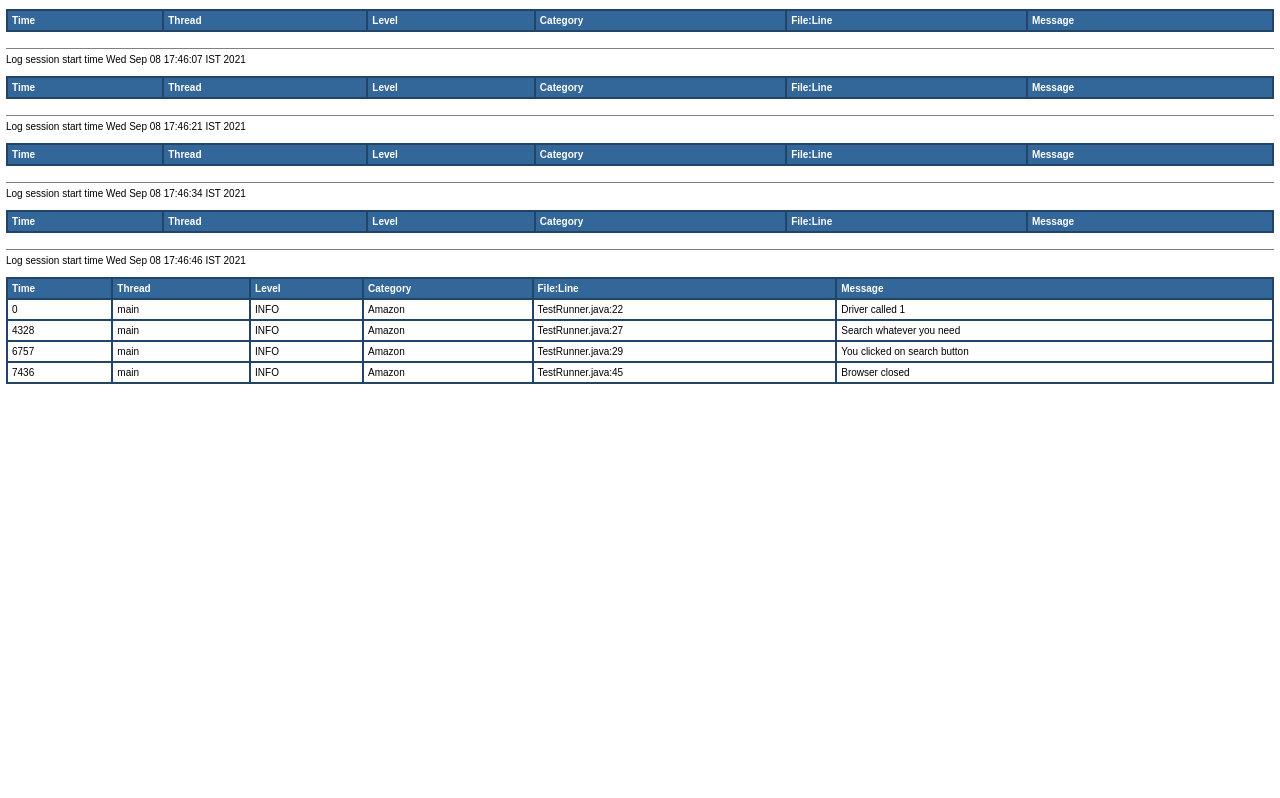
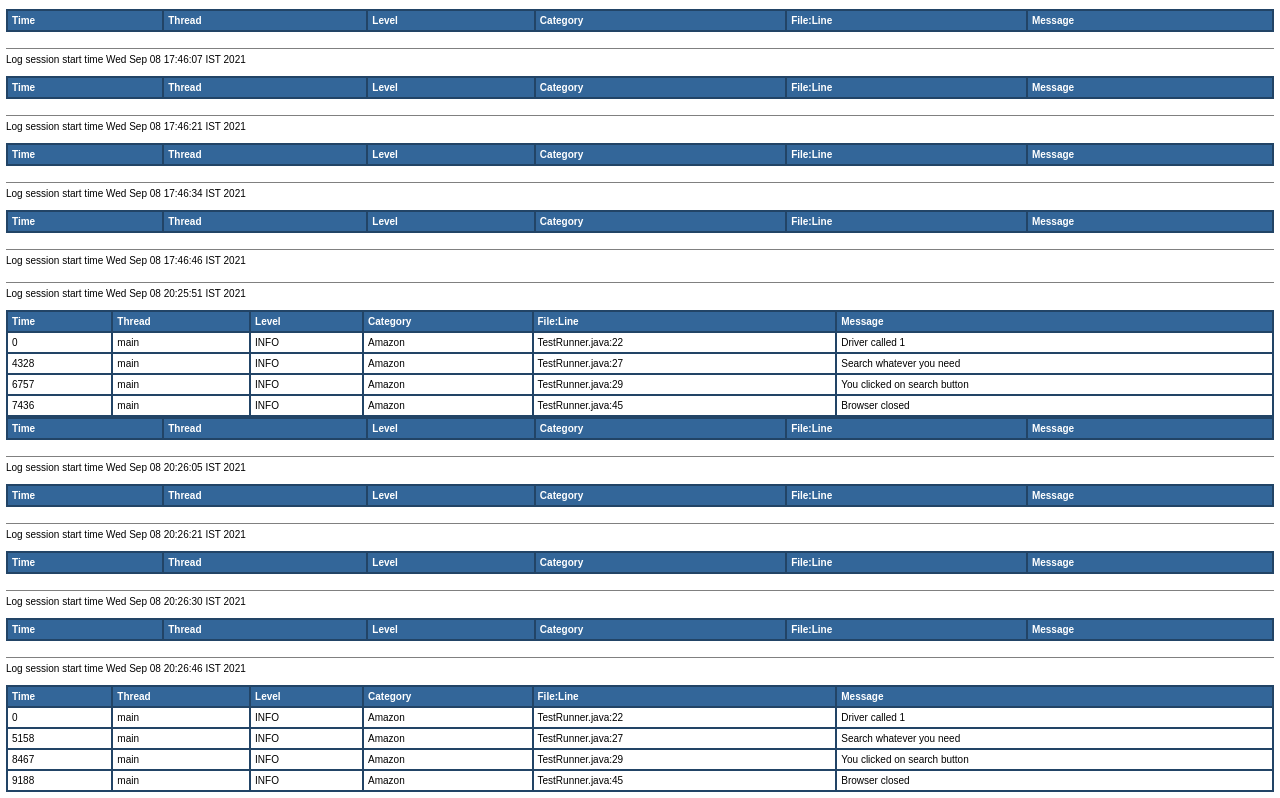
Before and after one commit to HarishAlapati/Amazonhybrid, a plain HTML site: page log/application.html in a window 1280 px wide. Shown: the part 1431-2229 px from the top of the page. Before the commit the page ends 1821 px from the top, so only its background shows below. Drawn offline with Linux system fonts and the light colour scheme.

Commit message:
Upadting all changes

```diff
--- a/log/application.html
+++ b/log/application.html
@@ -732,3 +732,167 @@ Log session start time Wed Sep 08 17:46:46 IST 2021<br>
 <td>TestRunner.java:45</td>
 <td title="Message">Browser closed</td>
 </tr>
+<!DOCTYPE HTML PUBLIC "-//W3C//DTD HTML 4.01 Transitional//EN" "http://www.w3.org/TR/html4/loose.dtd">
+<html>
+<head>
+<title>Application log</title>
+<style type="text/css">
+<!--
+body, table {font-family: arial,sans-serif; font-size: x-small;}
+th {background: #336699; color: #FFFFFF; text-align: left;}
+-->
+</style>
+</head>
+<body bgcolor="#FFFFFF" topmargin="6" leftmargin="6">
+<hr size="1" noshade>
+Log session start time Wed Sep 08 20:25:51 IST 2021<br>
+<br>
+<table cellspacing="0" cellpadding="4" border="1" bordercolor="#224466" width="100%">
+<tr>
+<th>Time</th>
+<th>Thread</th>
+<th>Level</th>
+<th>Category</th>
+<th>File:Line</th>
+<th>Message</th>
+</tr>
+</table>
+<br>
+</body></html><!DOCTYPE HTML PUBLIC "-//W3C//DTD HTML 4.01 Transitional//EN" "http://www.w3.org/TR/html4/loose.dtd">
+<html>
+<head>
+<title>Application log</title>
+<style type="text/css">
+<!--
+body, table {font-family: arial,sans-serif; font-size: x-small;}
+th {background: #336699; color: #FFFFFF; text-align: left;}
+-->
+</style>
+</head>
+<body bgcolor="#FFFFFF" topmargin="6" leftmargin="6">
+<hr size="1" noshade>
+Log session start time Wed Sep 08 20:26:05 IST 2021<br>
+<br>
+<table cellspacing="0" cellpadding="4" border="1" bordercolor="#224466" width="100%">
+<tr>
+<th>Time</th>
+<th>Thread</th>
+<th>Level</th>
+<th>Category</th>
+<th>File:Line</th>
+<th>Message</th>
+</tr>
+</table>
+<br>
+</body></html><!DOCTYPE HTML PUBLIC "-//W3C//DTD HTML 4.01 Transitional//EN" "http://www.w3.org/TR/html4/loose.dtd">
+<html>
+<head>
+<title>Application log</title>
+<style type="text/css">
+<!--
+body, table {font-family: arial,sans-serif; font-size: x-small;}
+th {background: #336699; color: #FFFFFF; text-align: left;}
+-->
+</style>
+</head>
+<body bgcolor="#FFFFFF" topmargin="6" leftmargin="6">
+<hr size="1" noshade>
+Log session start time Wed Sep 08 20:26:21 IST 2021<br>
+<br>
+<table cellspacing="0" cellpadding="4" border="1" bordercolor="#224466" width="100%">
+<tr>
+<th>Time</th>
+<th>Thread</th>
+<th>Level</th>
+<th>Category</th>
+<th>File:Line</th>
+<th>Message</th>
+</tr>
+</table>
+<br>
+</body></html><!DOCTYPE HTML PUBLIC "-//W3C//DTD HTML 4.01 Transitional//EN" "http://www.w3.org/TR/html4/loose.dtd">
+<html>
+<head>
+<title>Application log</title>
+<style type="text/css">
+<!--
+body, table {font-family: arial,sans-serif; font-size: x-small;}
+th {background: #336699; color: #FFFFFF; text-align: left;}
+-->
+</style>
+</head>
+<body bgcolor="#FFFFFF" topmargin="6" leftmargin="6">
+<hr size="1" noshade>
+Log session start time Wed Sep 08 20:26:30 IST 2021<br>
+<br>
+<table cellspacing="0" cellpadding="4" border="1" bordercolor="#224466" width="100%">
+<tr>
+<th>Time</th>
+<th>Thread</th>
+<th>Level</th>
+<th>Category</th>
+<th>File:Line</th>
+<th>Message</th>
+</tr>
+</table>
+<br>
+</body></html><!DOCTYPE HTML PUBLIC "-//W3C//DTD HTML 4.01 Transitional//EN" "http://www.w3.org/TR/html4/loose.dtd">
+<html>
+<head>
+<title>Application log</title>
+<style type="text/css">
+<!--
+body, table {font-family: arial,sans-serif; font-size: x-small;}
+th {background: #336699; color: #FFFFFF; text-align: left;}
+-->
+</style>
+</head>
+<body bgcolor="#FFFFFF" topmargin="6" leftmargin="6">
+<hr size="1" noshade>
+Log session start time Wed Sep 08 20:26:46 IST 2021<br>
+<br>
+<table cellspacing="0" cellpadding="4" border="1" bordercolor="#224466" width="100%">
+<tr>
+<th>Time</th>
+<th>Thread</th>
+<th>Level</th>
+<th>Category</th>
+<th>File:Line</th>
+<th>Message</th>
+</tr>
+
+<tr>
+<td>0</td>
+<td title="main thread">main</td>
+<td title="Level">INFO</td>
+<td title="Amazon category">Amazon</td>
+<td>TestRunner.java:22</td>
+<td title="Message">Driver called 1</td>
+</tr>
+
+<tr>
+<td>5158</td>
+<td title="main thread">main</td>
+<td title="Level">INFO</td>
+<td title="Amazon category">Amazon</td>
+<td>TestRunner.java:27</td>
+<td title="Message">Search whatever you need</td>
+</tr>
+
+<tr>
+<td>8467</td>
+<td title="main thread">main</td>
+<td title="Level">INFO</td>
+<td title="Amazon category">Amazon</td>
+<td>TestRunner.java:29</td>
+<td title="Message">You clicked on search button</td>
+</tr>
+
+<tr>
+<td>9188</td>
+<td title="main thread">main</td>
+<td title="Level">INFO</td>
+<td title="Amazon category">Amazon</td>
+<td>TestRunner.java:45</td>
+<td title="Message">Browser closed</td>
+</tr>
```
Also changed, not shown: screenshots/checkTitlescreenshot.png, 3 other files.
